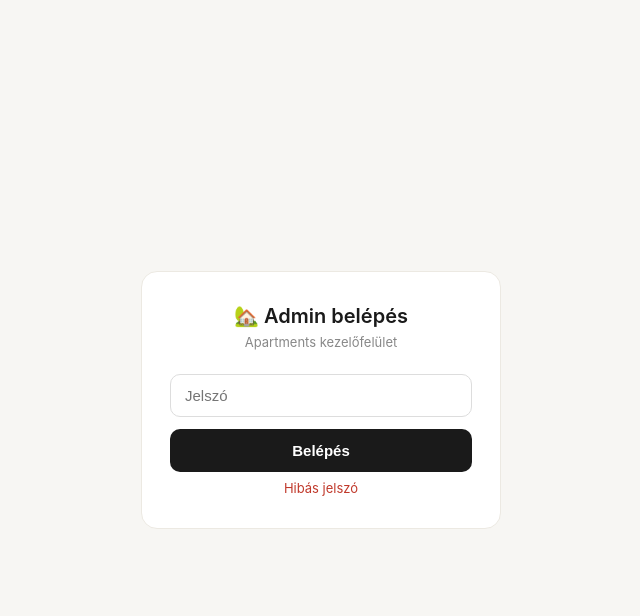
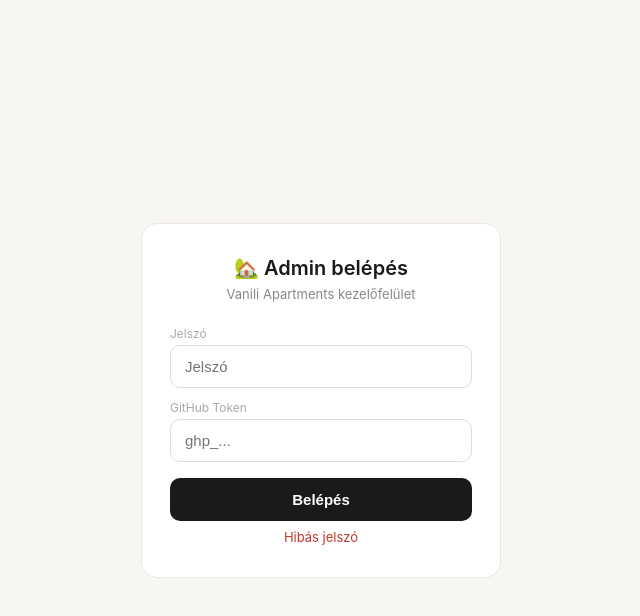
Before and after one commit to galaczi-hub/apartmanok, a plain HTML site: page admin.html in a window 1280 px wide. Both pictures are taken after a click on the button "Belépés". Shown: the whole page, without its empty margins (319-959 px from the left). Drawn offline with Linux system fonts and the light colour scheme.

Commit message:
Add files via upload

```diff
--- a/admin.html
+++ b/admin.html
@@ -3,45 +3,39 @@
 <head>
 <meta charset="UTF-8">
 <meta name="viewport" content="width=device-width, initial-scale=1.0">
-<title>Admin —  Apartments</title>
+<title>Admin — Vanili Apartments</title>
 <style>
   *, *::before, *::after { box-sizing: border-box; margin: 0; padding: 0; }
   body { font-family: -apple-system, BlinkMacSystemFont, 'Segoe UI', Roboto, sans-serif; background: #f7f6f3; color: #1a1a1a; min-height: 100vh; }
-
   .login-screen { display: flex; align-items: center; justify-content: center; min-height: 100vh; padding: 16px; }
   .login-box { background: #fff; border-radius: 16px; border: 1px solid #ece9e2; padding: 32px 28px; width: 100%; max-width: 360px; text-align: center; }
   .login-box h1 { font-size: 20px; font-weight: 600; margin-bottom: 6px; }
   .login-box p { font-size: 13px; color: #888; margin-bottom: 24px; }
-  .login-box input { width: 100%; padding: 12px 14px; border: 1px solid #ddd; border-radius: 10px; font-size: 15px; outline: none; margin-bottom: 12px; }
+  .field-label { font-size: 12px; color: #aaa; text-align: left; margin-bottom: 4px; margin-top: 8px; }
+  .login-box input { width: 100%; padding: 12px 14px; border: 1px solid #ddd; border-radius: 10px; font-size: 15px; outline: none; margin-bottom: 4px; }
   .login-box input:focus { border-color: #1a1a1a; }
-  .login-btn { width: 100%; padding: 13px; background: #1a1a1a; color: #fff; border: none; border-radius: 10px; font-size: 15px; font-weight: 600; cursor: pointer; }
+  .login-btn { width: 100%; padding: 13px; background: #1a1a1a; color: #fff; border: none; border-radius: 10px; font-size: 15px; font-weight: 600; cursor: pointer; margin-top: 12px; }
   .login-btn:hover { background: #333; }
   .error { color: #c0392b; font-size: 13px; margin-top: 8px; display: none; }
-
   .admin-screen { display: none; max-width: 520px; margin: 0 auto; padding: 20px 16px 40px; }
   header { text-align: center; margin-bottom: 24px; padding-top: 20px; }
   header h1 { font-size: 20px; font-weight: 600; letter-spacing: 1px; }
   header p { font-size: 13px; color: #888; margin-top: 4px; }
-
   .apt-list { display: flex; flex-direction: column; gap: 10px; }
-  .apt-row { background: #fff; border-radius: 14px; border: 1px solid #ece9e2; padding: 16px 18px; display: flex; align-items: center; justify-content: space-between; gap: 12px; transition: opacity 0.2s; }
+  .apt-row { background: #fff; border-radius: 14px; border: 1px solid #ece9e2; padding: 16px 18px; display: flex; align-items: center; justify-content: space-between; gap: 12px; }
   .apt-info { display: flex; align-items: center; gap: 12px; }
   .apt-emoji { font-size: 28px; }
   .apt-name { font-size: 15px; font-weight: 500; }
   .apt-status { font-size: 12px; color: #888; margin-top: 2px; }
-
-  /* Toggle switch */
   .toggle { position: relative; width: 52px; height: 30px; flex-shrink: 0; }
   .toggle input { opacity: 0; width: 0; height: 0; }
   .slider { position: absolute; inset: 0; background: #ddd; border-radius: 30px; cursor: pointer; transition: background 0.2s; }
   .slider:before { content: ''; position: absolute; width: 22px; height: 22px; left: 4px; top: 4px; background: #fff; border-radius: 50%; transition: transform 0.2s; box-shadow: 0 1px 4px rgba(0,0,0,0.2); }
   input:checked + .slider { background: #2ecc71; }
   input:checked + .slider:before { transform: translateX(22px); }
-
   .save-btn { width: 100%; margin-top: 20px; padding: 15px; background: #1a1a1a; color: #fff; border: none; border-radius: 12px; font-size: 16px; font-weight: 600; cursor: pointer; transition: background 0.15s; }
   .save-btn:hover { background: #333; }
   .save-btn:disabled { background: #999; cursor: not-allowed; }
-
   .toast { position: fixed; bottom: 24px; left: 50%; transform: translateX(-50%); background: #1a1a1a; color: #fff; padding: 12px 24px; border-radius: 30px; font-size: 14px; font-weight: 500; opacity: 0; transition: opacity 0.3s; pointer-events: none; white-space: nowrap; }
   .toast.show { opacity: 1; }
 </style>
@@ -51,19 +45,21 @@
 <div class="login-screen" id="loginScreen">
   <div class="login-box">
     <h1>🏡 Admin belépés</h1>
-    <p> Apartments kezelőfelület</p>
-    <input type="password" id="pwInput" placeholder="Jelszó" onkeydown="if(event.key==='Enter')login()">
+    <p>Vanili Apartments kezelőfelület</p>
+    <div class="field-label">Jelszó</div>
+    <input type="password" id="pwInput" placeholder="Jelszó" onkeydown="if(event.key==='Enter')document.getElementById('tokenInput').focus()">
+    <div class="field-label">GitHub Token</div>
+    <input type="password" id="tokenInput" placeholder="ghp_..." onkeydown="if(event.key==='Enter')login()">
     <button class="login-btn" onclick="login()">Belépés</button>
-    <div class="error" id="loginError">Hibás jelszó</div>
+    <div class="error" id="loginError"></div>
   </div>
 </div>
 
 <div class="admin-screen" id="adminScreen">
   <header>
-    <h1> Apartments</h1>
+    <h1>Vanili Apartments</h1>
     <p>Apartman elérhetőség kezelése</p>
   </header>
-
   <div class="apt-list" id="aptList"></div>
   <button class="save-btn" id="saveBtn" onclick="saveStatus()">💾 Mentés és közzététel</button>
 </div>
@@ -72,10 +68,13 @@
 
 <script>
 const PASSWORD = "Holapola";
-const GITHUB_TOKEN = "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"; // ← ide illeszd be a GitHub tokened
 const REPO = "galaczi-hub/apartmanok";
 const FILE_PATH = "status.json";
 const BRANCH = "main";
+
+let GITHUB_TOKEN = '';
+let currentStatus = {};
+let fileSha = '';
 
 const apts = [
   { id: "apt1", name: "Vanili Santa Pola", emoji: "⚓" },
@@ -87,18 +86,20 @@ const apts = [
   { id: "apt7", name: "Alicante Big Holiday", emoji: "🏔️" },
 ];
 
-let currentStatus = {};
-let fileSha = '';
-
 function login() {
   const pw = document.getElementById('pwInput').value;
-  if (pw === PASSWORD) {
-    document.getElementById('loginScreen').style.display = 'none';
-    document.getElementById('adminScreen').style.display = 'block';
-    loadStatus();
-  } else {
-    document.getElementById('loginError').style.display = 'block';
+  const token = document.getElementById('tokenInput').value.trim();
+  const err = document.getElementById('loginError');
+  if (pw !== PASSWORD) {
+    err.textContent = 'Hibás jelszó'; err.style.display = 'block'; return;
   }
+  if (!token.startsWith('ghp_')) {
+    err.textContent = 'Érvénytelen token (ghp_-vel kell kezdődnie)'; err.style.display = 'block'; return;
+  }
+  GITHUB_TOKEN = token;
+  document.getElementById('loginScreen').style.display = 'none';
+  document.getElementById('adminScreen').style.display = 'block';
+  loadStatus();
 }
 
 async function loadStatus() {
@@ -147,12 +148,10 @@ async function saveStatus() {
   const btn = document.getElementById('saveBtn');
   btn.disabled = true;
   btn.textContent = 'Mentés folyamatban...';
-
   const content = btoa(JSON.stringify(currentStatus, null, 2));
   try {
     const body = { message: 'Státusz frissítve', content, branch: BRANCH };
     if (fileSha) body.sha = fileSha;
-
     const res = await fetch(`https://api.github.com/repos/${REPO}/contents/${FILE_PATH}`, {
       method: 'PUT',
       headers: {
@@ -162,18 +161,17 @@ async function saveStatus() {
       },
       body: JSON.stringify(body)
     });
-
     if (res.ok) {
       const data = await res.json();
       fileSha = data.content.sha;
       showToast('✅ Sikeresen mentve!');
     } else {
-      showToast('❌ Hiba történt, próbáld újra');
+      const err = await res.json();
+      showToast('❌ Hiba: ' + (err.message || 'ismeretlen'));
     }
   } catch(e) {
     showToast('❌ Kapcsolati hiba');
   }
-
   btn.disabled = false;
   btn.textContent = '💾 Mentés és közzététel';
 }
```
